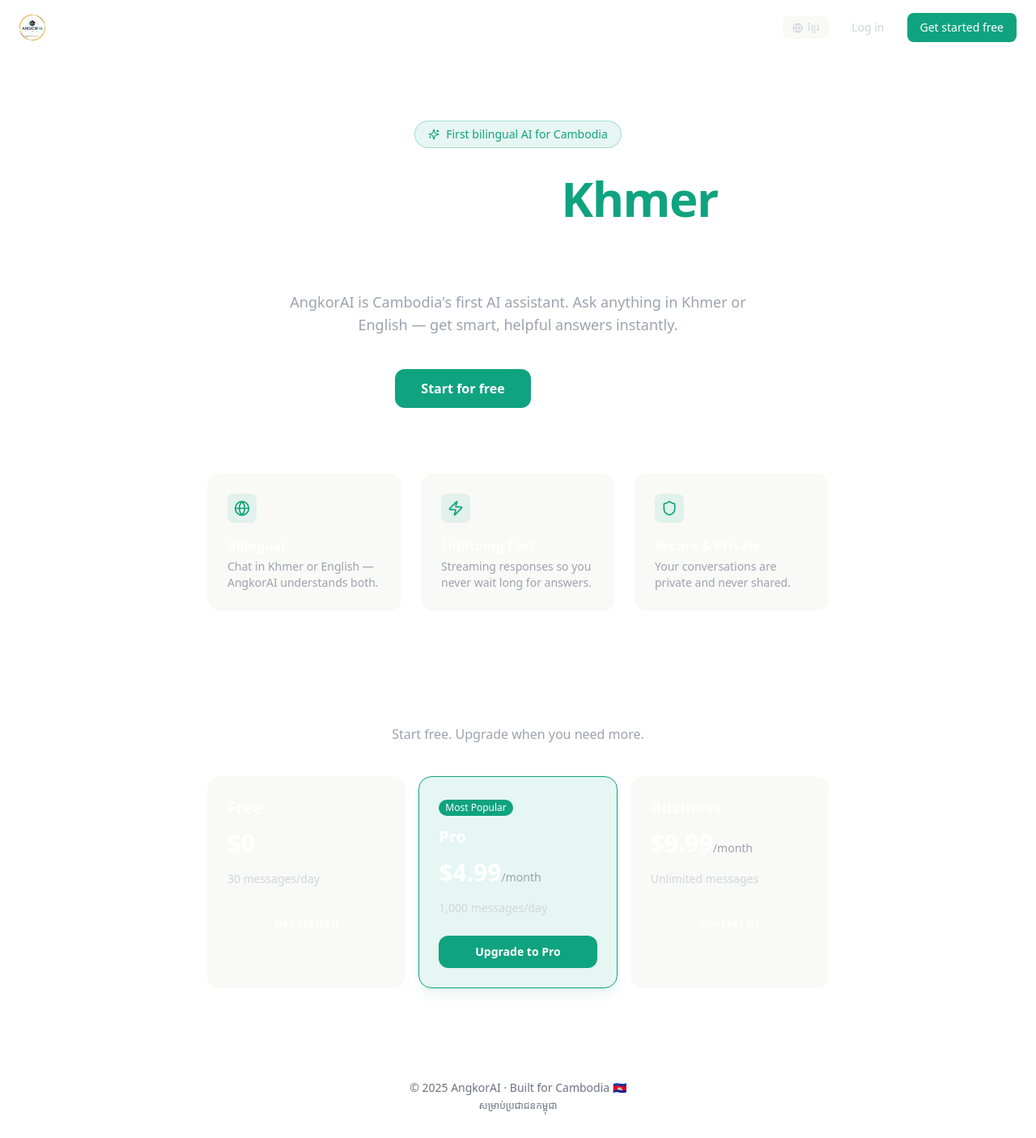
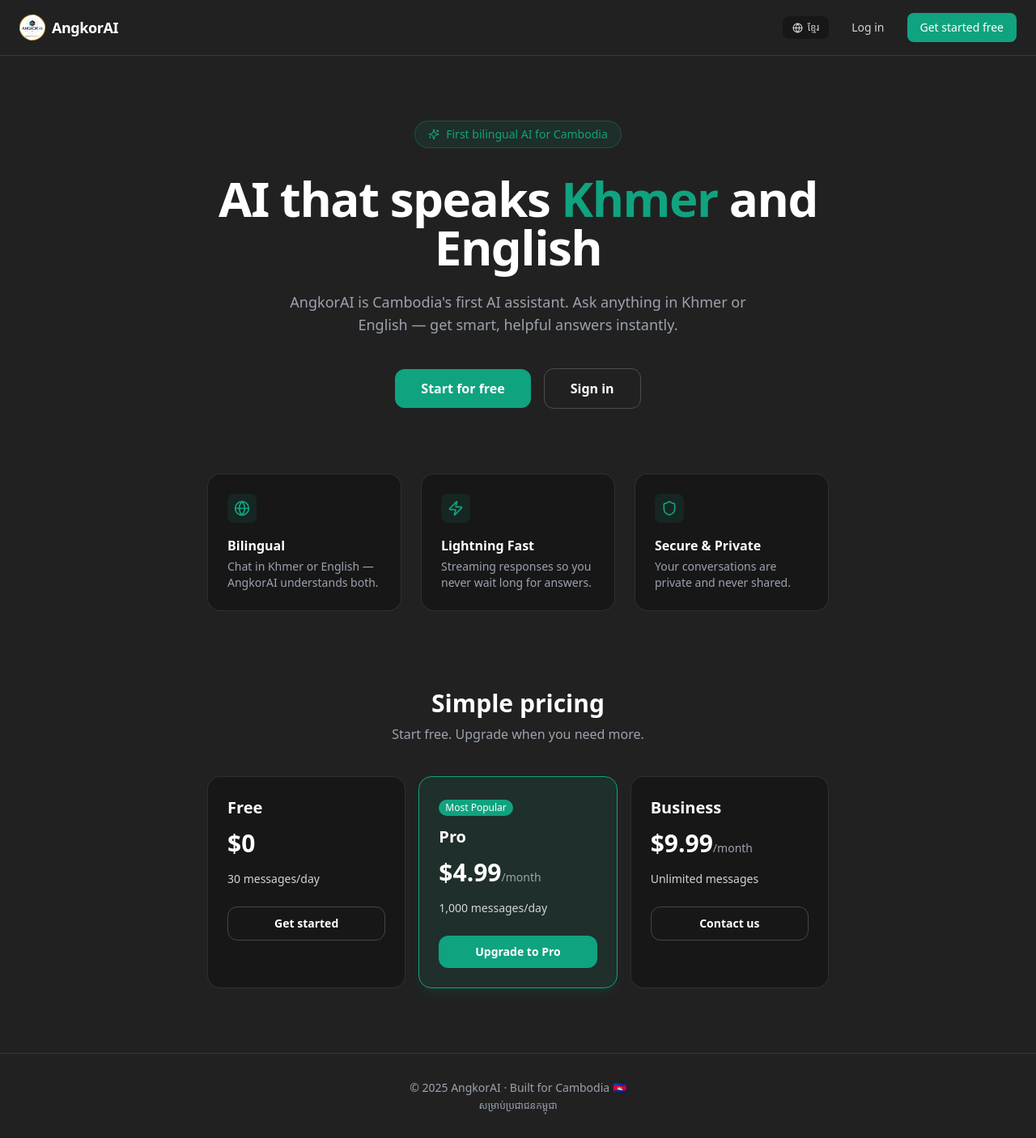
Before and after one commit to tiloukim/angkorAI, a Next.js app: page / in a window 1280 px wide. Shown: the whole page at 81% size. Built offline with nearby package versions, Linux system fonts and the light colour scheme.

Commit message:
Restore dark theme on landing, login, signup pages
Chat (/chat) keeps the new white Claude-style theme.
Landing, login, signup now use hardcoded dark colors (#212121/#171717)
so they're not affected by global theme changes.

Co-Authored-By: Claude Sonnet 4.6 <noreply@anthropic.com>

```diff
--- a/app/(auth)/login/page.tsx
+++ b/app/(auth)/login/page.tsx
@@ -32,7 +32,7 @@ export default function LoginPage() {
   }
 
   return (
-    <div className="min-h-screen bg-main flex items-center justify-center px-4">
+    <div className="min-h-screen bg-[#212121] flex items-center justify-center px-4">
       <div className="w-full max-w-sm">
         {/* Logo */}
         <div className="flex flex-col items-center mb-8">
@@ -51,7 +51,7 @@ export default function LoginPage() {
               onChange={(e) => setEmail(e.target.value)}
               required
               placeholder="you@example.com"
-              className="w-full bg-sidebar border border-white/15 rounded-xl px-4 py-3 text-white placeholder-gray-500 focus:outline-none focus:border-accent transition-colors text-sm"
+              className="w-full bg-[#171717] border border-white/15 rounded-xl px-4 py-3 text-white placeholder-gray-500 focus:outline-none focus:border-accent transition-colors text-sm"
             />
           </div>
           <div>
@@ -62,7 +62,7 @@ export default function LoginPage() {
               onChange={(e) => setPassword(e.target.value)}
               required
               placeholder="••••••••"
-              className="w-full bg-sidebar border border-white/15 rounded-xl px-4 py-3 text-white placeholder-gray-500 focus:outline-none focus:border-accent transition-colors text-sm"
+              className="w-full bg-[#171717] border border-white/15 rounded-xl px-4 py-3 text-white placeholder-gray-500 focus:outline-none focus:border-accent transition-colors text-sm"
             />
           </div>
 
--- a/app/(auth)/signup/page.tsx
+++ b/app/(auth)/signup/page.tsx
@@ -41,7 +41,7 @@ export default function SignupPage() {
 
   if (success) {
     return (
-      <div className="min-h-screen bg-main flex items-center justify-center px-4">
+      <div className="min-h-screen bg-[#212121] flex items-center justify-center px-4">
         <div className="w-full max-w-sm text-center">
           <div className="w-16 h-16 rounded-full bg-accent/10 border border-accent/30 flex items-center justify-center mx-auto mb-4">
             <Check size={28} className="text-accent" />
@@ -55,7 +55,7 @@ export default function SignupPage() {
   }
 
   return (
-    <div className="min-h-screen bg-main flex items-center justify-center px-4">
+    <div className="min-h-screen bg-[#212121] flex items-center justify-center px-4">
       <div className="w-full max-w-sm">
         {/* Logo */}
         <div className="flex flex-col items-center mb-8">
@@ -76,7 +76,7 @@ export default function SignupPage() {
               onChange={(e) => setEmail(e.target.value)}
               required
               placeholder="you@example.com"
-              className="w-full bg-sidebar border border-white/15 rounded-xl px-4 py-3 text-white placeholder-gray-500 focus:outline-none focus:border-accent transition-colors text-sm"
+              className="w-full bg-[#171717] border border-white/15 rounded-xl px-4 py-3 text-white placeholder-gray-500 focus:outline-none focus:border-accent transition-colors text-sm"
             />
           </div>
           <div>
@@ -88,7 +88,7 @@ export default function SignupPage() {
               required
               minLength={6}
               placeholder="Min. 6 characters"
-              className="w-full bg-sidebar border border-white/15 rounded-xl px-4 py-3 text-white placeholder-gray-500 focus:outline-none focus:border-accent transition-colors text-sm"
+              className="w-full bg-[#171717] border border-white/15 rounded-xl px-4 py-3 text-white placeholder-gray-500 focus:outline-none focus:border-accent transition-colors text-sm"
             />
           </div>
 
--- a/app/page.tsx
+++ b/app/page.tsx
@@ -10,7 +10,7 @@ export default function LandingPage() {
   const kh = lang === 'kh'
 
   return (
-    <div className="min-h-screen bg-main flex flex-col">
+    <div className="min-h-screen bg-[#212121] text-white flex flex-col">
       {/* Nav */}
       <nav className="flex items-center justify-between px-6 py-4 border-b border-white/10">
         <div className="flex items-center gap-2">
@@ -20,7 +20,7 @@ export default function LandingPage() {
         <div className="flex items-center gap-3">
           <button
             onClick={() => setLang(kh ? 'en' : 'kh')}
-            className="flex items-center gap-1.5 px-3 py-1.5 rounded-lg bg-sidebar hover:bg-sidebar-hover text-gray-300 hover:text-white text-xs font-medium transition-colors"
+            className="flex items-center gap-1.5 px-3 py-1.5 rounded-lg bg-[#171717] hover:bg-[#2a2a2a] text-gray-300 hover:text-white text-xs font-medium transition-colors"
           >
             <Globe size={13} />
             {kh ? 'English' : 'ខ្មែរ'}
@@ -107,7 +107,7 @@ export default function LandingPage() {
           ].map((f) => (
             <div
               key={f.title}
-              className="bg-sidebar border border-white/10 rounded-2xl p-6 text-left hover:border-accent/30 transition-colors"
+              className="bg-[#171717] border border-white/10 rounded-2xl p-6 text-left hover:border-accent/30 transition-colors"
             >
               <div className="w-9 h-9 rounded-lg bg-accent/10 flex items-center justify-center text-accent mb-4">
                 {f.icon}
@@ -168,7 +168,7 @@ export default function LandingPage() {
                 className={`rounded-2xl p-6 text-left border ${
                   plan.highlight
                     ? 'bg-accent/10 border-accent shadow-lg shadow-accent/10'
-                    : 'bg-sidebar border-white/10'
+                    : 'bg-[#171717] border-white/10'
                 }`}
               >
                 {plan.highlight && (
@@ -199,7 +199,7 @@ export default function LandingPage() {
       </main>
 
       {/* Footer */}
-      <footer className="border-t border-white/10 py-8 text-center text-gray-500 text-sm">
+      <footer className="border-t border-white/10 py-8 text-center text-gray-400 text-sm">
         <p>© 2025 AngkorAI · {kh ? <span className="font-khmer">សម្រាប់ប្រជាជនកម្ពុជា 🇰🇭</span> : 'Built for Cambodia 🇰🇭'}</p>
         {!kh && <p className="font-khmer mt-1 text-xs">សម្រាប់ប្រជាជនកម្ពុជា</p>}
       </footer>
```
